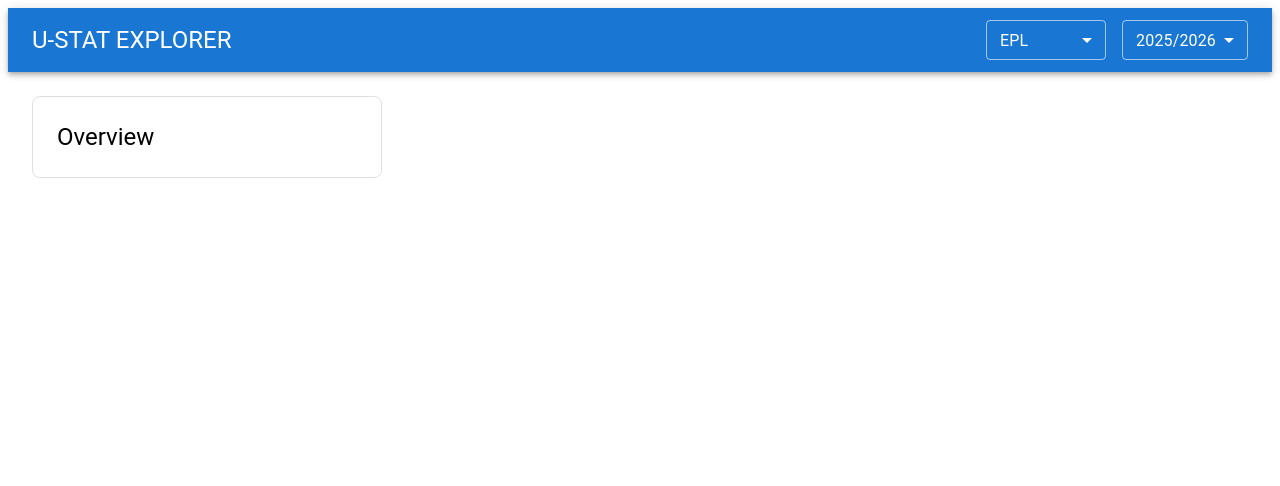
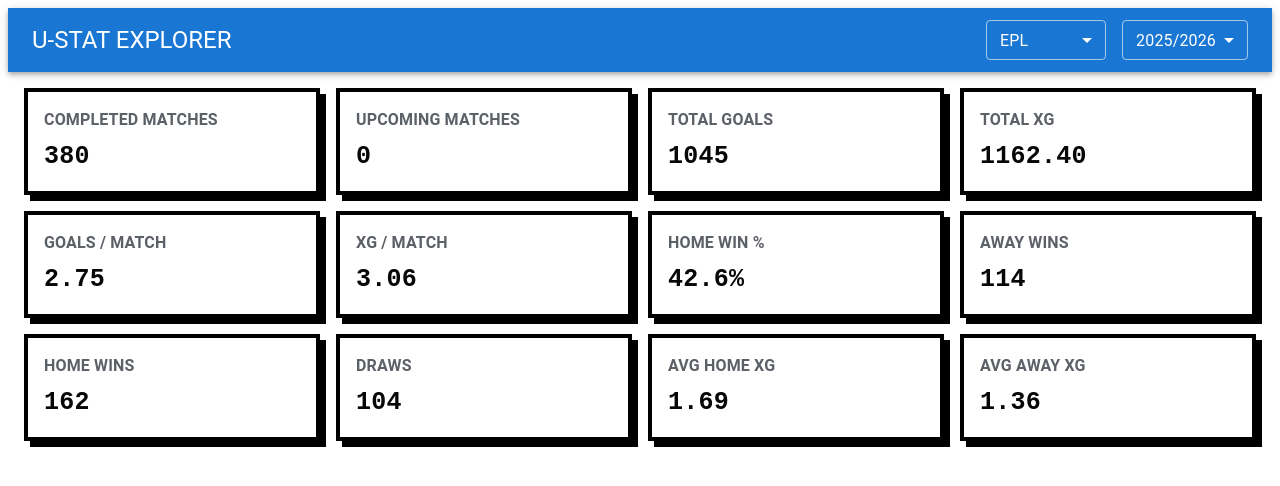
Before and after one commit to letridung07/USTAT-Explorer-Frontend, a React (Vite) app: page / in a window 1280 px wide. Shown: the top 486 px of the page. Built offline with nearby package versions, Linux system fonts and the light colour scheme.

Commit message:
Create boxes displaying Statistics + Minor changes to App.jsx & NavBar.jsx

```diff
--- a/src/App.jsx
+++ b/src/App.jsx
@@ -1,6 +1,6 @@
 import { BrowserRouter, Route, Routes } from "react-router-dom";
 import ButtonAppBar from "./component/NavBar.jsx";
-import Overview_page from "./pages/Overview_page.jsx"
+import OverviewStats from "./pages/Overview_page.jsx";
 
 function App() {
     return (
@@ -8,7 +8,7 @@ function App() {
             <ButtonAppBar />
             <main>
                 <Routes>
-                    <Route path="/" element={<Overview_page />} />
+                    <Route path="/" element={<OverviewStats />} />
                 </Routes>
             </main>
         </>
--- a/src/pages/Overview_page.jsx
+++ b/src/pages/Overview_page.jsx
@@ -1,22 +1,71 @@
-import { Box, Typography } from "@mui/material";
+import Box from "@mui/material/Box";
+import Typography from "@mui/material/Typography";
 
-function Overview_page() {
+const statistics = [
+    { title: "Completed Matches", value: "380" },
+    { title: "Upcoming Matches", value: "0" },
+    { title: "Total Goals", value: "1045" },
+    { title: "Total xG", value: "1162.40" },
+    { title: "Goals / Match", value: "2.75" },
+    { title: "xG / Match", value: "3.06" },
+    { title: "Home Win %", value: "42.6%" },
+    { title: "Away Wins", value: "114" },
+    { title: "Home Wins", value: "162" },
+    { title: "Draws", value: "104" },
+    { title: "Avg Home xG", value: "1.69" },
+    { title: "Avg Away xG", value: "1.36" },
+];
+
+export default function OverviewStats() {
     return (
         <Box
             sx={{
-        width: 300,
-        padding: 3,
-        margin: 3,
-        border: "1px solid",
-        borderColor: "divider",
-        borderRadius: 2,
+                display: "grid",
+                gridTemplateColumns: "1fr 1fr 1fr 1fr",
+                gap: 2, // Gap spacing between boxes (child components)
+                padding: 2, // Spacing between every other components
             }}
         >
-      <Typography variant="h5" component="h1">
-        Overview
+            {/* Plug in data */}
+            {statistics.map((stat) => (
+                // Design boxes
+                <Box
+                    key={stat.title}
+                    sx={{
+                        border: "4px solid black",
+                        padding: 2,
+                        backgroundColor: "white",
+
+                        // Shadow
+                        boxShadow: "6px 6px 0 black",
+                    }}
+                >
+                    {/* Design the title */}
+                    <Typography
+                        sx={{
+                            color: "#5c6168",
+                            fontWeight: 600,
+                            fontSize: "16px",
+                            textTransform: "uppercase",
+                            marginBottom: 0.7, // Spacing from the number below
+                        }}
+                    >
+                        {stat.title}
                     </Typography>
+
+                    {/* Design the number */}
+                    <Typography
+                        sx={{
+                            color: "#070707",
+                            fontWeight: 700,
+                            fontSize: "25px",
+                            fontFamily: "monospace",
+                        }}
+                    >
+                        {stat.value}
+                    </Typography>
+                </Box>
+            ))}
         </Box>
     );
 }
-
-export default Overview_page;
```
Also changed, not shown: src/component/NavBar.jsx (line endings or trailing spaces). Lines whose indentation alone changed are shown as unchanged.
